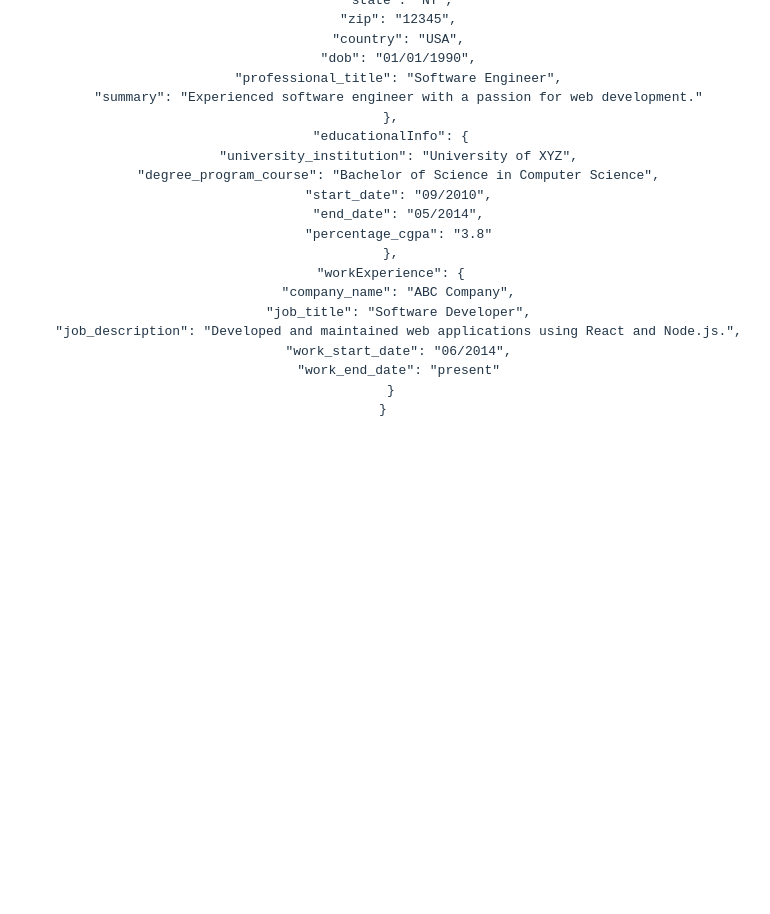
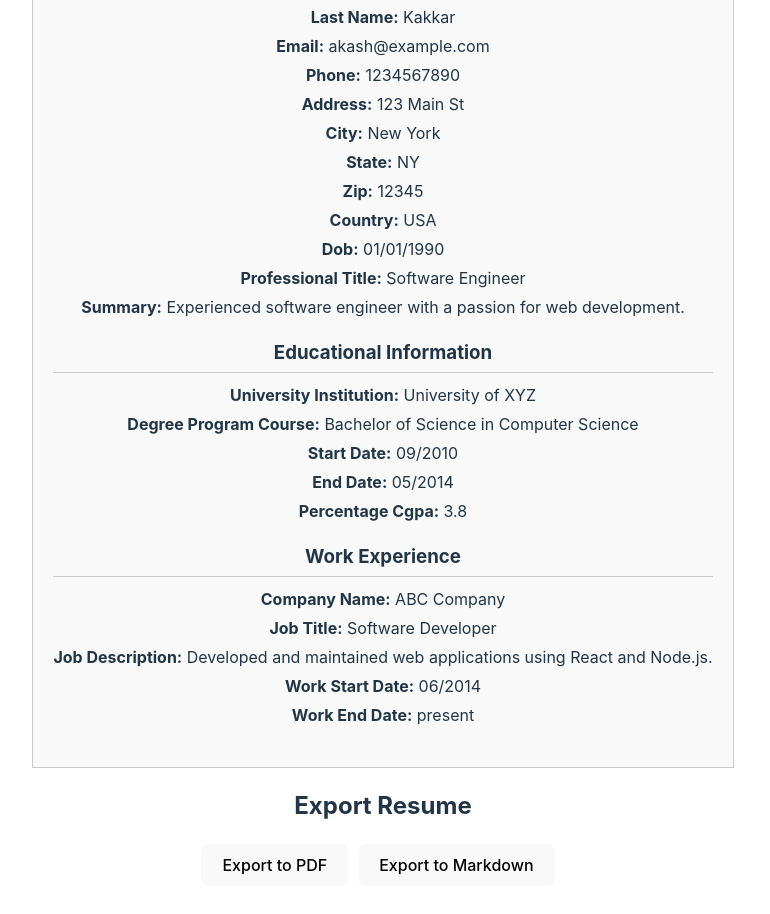
Before and after one commit to akash07k/CVApplication, a React app: page / in a window 1280 px wide. Shown: the part 580-1494 px from the top of the page, without its empty margins (257-1027 px from the left). Before the commit the page ends 1045 px from the top, so only its background shows below. Built offline with nearby package versions, Linux system fonts and the light colour scheme; the HTML template or start-up script is replaced by a standard one.

Commit message:
feat: Add ExportResume component for exporting resume data

```diff
--- a/package.json
+++ b/package.json
@@ -10,8 +10,11 @@
     "preview": "vite preview"
   },
   "dependencies": {
+    "file-saver": "^2.0.5",
+    "jspdf": "^2.5.1",
     "react": "^18.3.1",
-    "react-dom": "^18.3.1"
+    "react-dom": "^18.3.1",
+    "react-markdown": "^9.0.1"
   },
   "devDependencies": {
     "@types/react": "^18.3.3",
--- a/src/App.tsx
+++ b/src/App.tsx
@@ -2,6 +2,8 @@ import { useState } from "react";
 import PersonalInfo from "./components/PersonalInfo";
 import EducationalInfo from "./components/EducationalInfo";
 import WorkExperience from "./components/WorkExperience";
+import ResumePreview from "./components/ResumePreview";
+import ExportResume from "./components/ExportResume";
 import {
   EducationalInfoData,
   FormData,
@@ -80,7 +82,8 @@ function App() {
           handleFormDataChange("workExperience", newData)
         }
       />
-      <pre>{JSON.stringify(formData, null, 2)}</pre>
+      <ResumePreview resumeData={formData} />
+      <ExportResume resumeData={formData} />
     </>
   );
 }
--- /dev/null
+++ b/src/components/ExportResume.tsx
@@ -0,0 +1,73 @@
+import React from "react";
+import jsPDF from "jspdf";
+import { saveAs } from "file-saver";
+import { FormData } from "../types";
+import "../styles/ExportResume.css";
+
+interface ExportResumeProps {
+  resumeData: FormData;
+}
+
+const ExportResume = ({ resumeData }: ExportResumeProps) => {
+  const generatePDF = () => {
+    const doc = new jsPDF();
+
+    doc.setFontSize(12);
+    doc.text("Resume", 10, 10);
+
+    Object.entries(resumeData).forEach(([sectionTitle, sectionData], index) => {
+      doc.setFontSize(10);
+      doc.text(
+        sectionTitle
+          .replace(/_/g, " ")
+          .replace(/\b\w/g, (char) => char.toUpperCase()),
+        10,
+        20 + index * 10
+      );
+
+      Object.entries(sectionData as Record<string, string>).forEach(
+        ([key, value], subIndex) => {
+          doc.text(
+            `${key
+              .replace(/_/g, " ")
+              .replace(/\b\w/g, (char) => char.toUpperCase())}: ${value}`,
+            20,
+            30 + subIndex * 10
+          );
+        }
+      );
+    });
+
+    doc.save("resume.pdf");
+  };
+
+  const generateMarkdown = () => {
+    let markdown = "# Resume\n\n";
+
+    Object.entries(resumeData).forEach(([sectionTitle, sectionData]) => {
+      markdown += `## ${sectionTitle
+        .replace(/_/g, " ")
+        .replace(/\b\w/g, (char) => char.toUpperCase())}\n\n`;
+      Object.entries(sectionData as Record<string, string>).forEach(
+        ([key, value]) => {
+          markdown += `**${key
+            .replace(/_/g, " ")
+            .replace(/\b\w/g, (char) => char.toUpperCase())}**: ${value}\n\n`;
+        }
+      );
+    });
+
+    const blob = new Blob([markdown], { type: "text/markdown;charset=utf-8" });
+    saveAs(blob, "resume.md");
+  };
+
+  return (
+    <div className="export-buttons">
+      <h2>Export Resume</h2>
+      <button onClick={generatePDF}>Export to PDF</button>
+      <button onClick={generateMarkdown}>Export to Markdown</button>
+    </div>
+  );
+};
+
+export default ExportResume;
--- /dev/null
+++ b/src/components/ResumePreview.tsx
@@ -0,0 +1,46 @@
+import {
+  FormData,
+  PersonalInfoData,
+  EducationalInfoData,
+  WorkExperienceData,
+} from "../types";
+import "../styles/ResumePreview.css";
+
+interface ResumePreviewProps {
+  resumeData: FormData;
+}
+
+const renderSection = (
+  sectionTitle: string,
+  sectionData: PersonalInfoData | EducationalInfoData | WorkExperienceData
+) => (
+  <section aria-label={sectionTitle}>
+    <h3>{sectionTitle}</h3>
+    {Object.entries(sectionData).map(([key, value]) => (
+      <p key={key}>
+        <strong>
+          {key
+            .replace(/_/g, " ")
+            .replace(/\b\w/g, (char) => char.toUpperCase())}
+          :
+        </strong>{" "}
+        {value}
+      </p>
+    ))}
+  </section>
+);
+
+const ResumePreview = ({ resumeData }: ResumePreviewProps) => {
+  const { personalInfo, educationalInfo, workExperience } = resumeData;
+
+  return (
+    <div className="resume-preview">
+      <h2>Resume Preview</h2>
+      {renderSection("Personal Information", personalInfo)}
+      {renderSection("Educational Information", educationalInfo)}
+      {renderSection("Work Experience", workExperience)}
+    </div>
+  );
+};
+
+export default ResumePreview;
--- /dev/null
+++ b/src/styles/ExportResume.css
@@ -0,0 +1,9 @@
+.export-buttons {
+  margin-top: 20px;
+}
+
+.export-buttons button {
+  margin-right: 10px;
+  padding: 10px 20px;
+  font-size: 16px;
+}
--- /dev/null
+++ b/src/styles/ResumePreview.css
@@ -0,0 +1,20 @@
+.resume-preview {
+  border: 1px solid #ccc;
+  padding: 20px;
+  margin-top: 20px;
+  background-color: #f9f9f9;
+}
+
+.resume-preview section {
+  margin-bottom: 20px;
+}
+
+.resume-preview h3 {
+  border-bottom: 1px solid #ccc;
+  padding-bottom: 5px;
+  margin-bottom: 10px;
+}
+
+.resume-preview p {
+  margin: 5px 0;
+}
```
Also changed, not shown: 1 other file (tests, documents, lock files or other folders).
